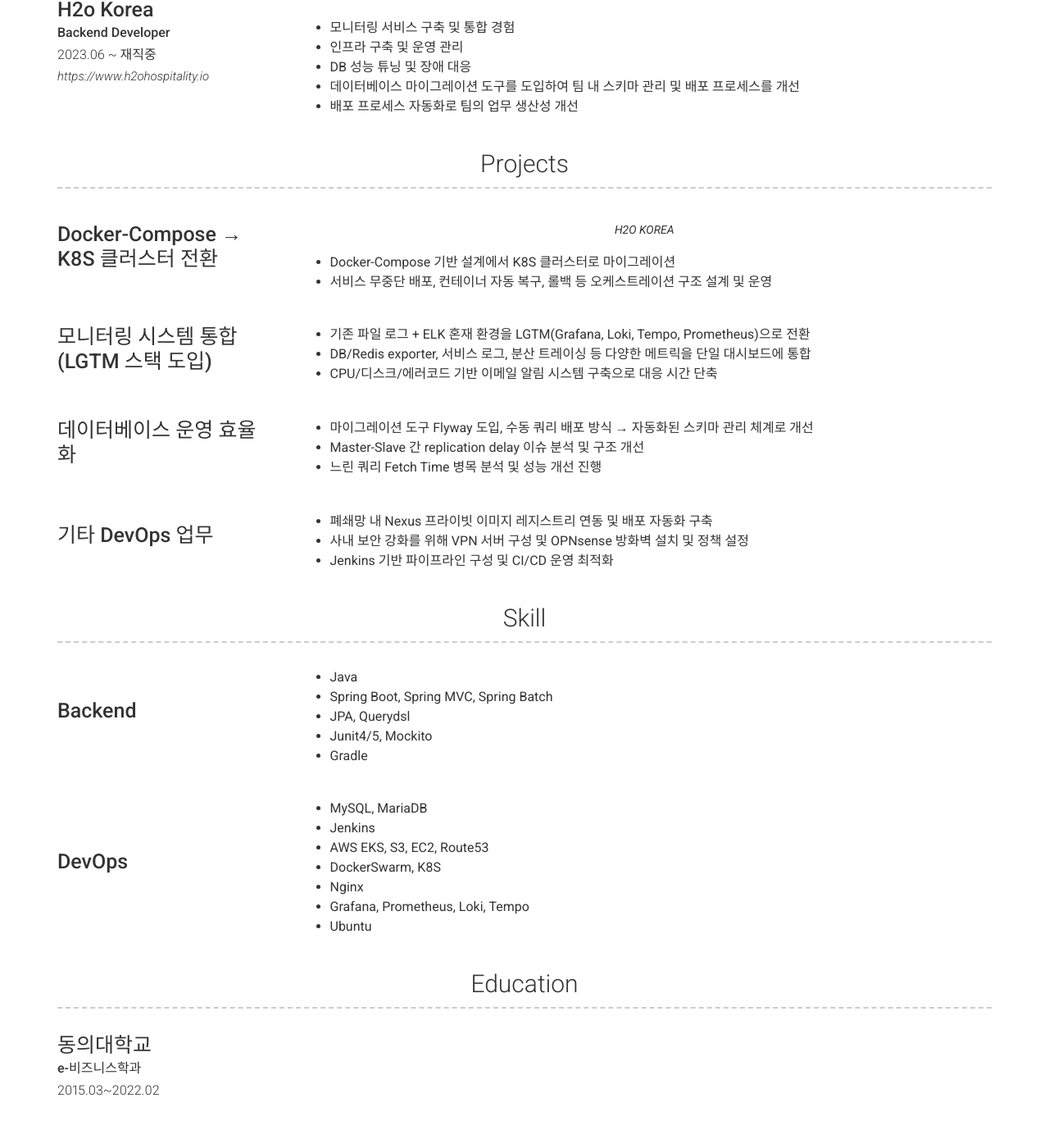
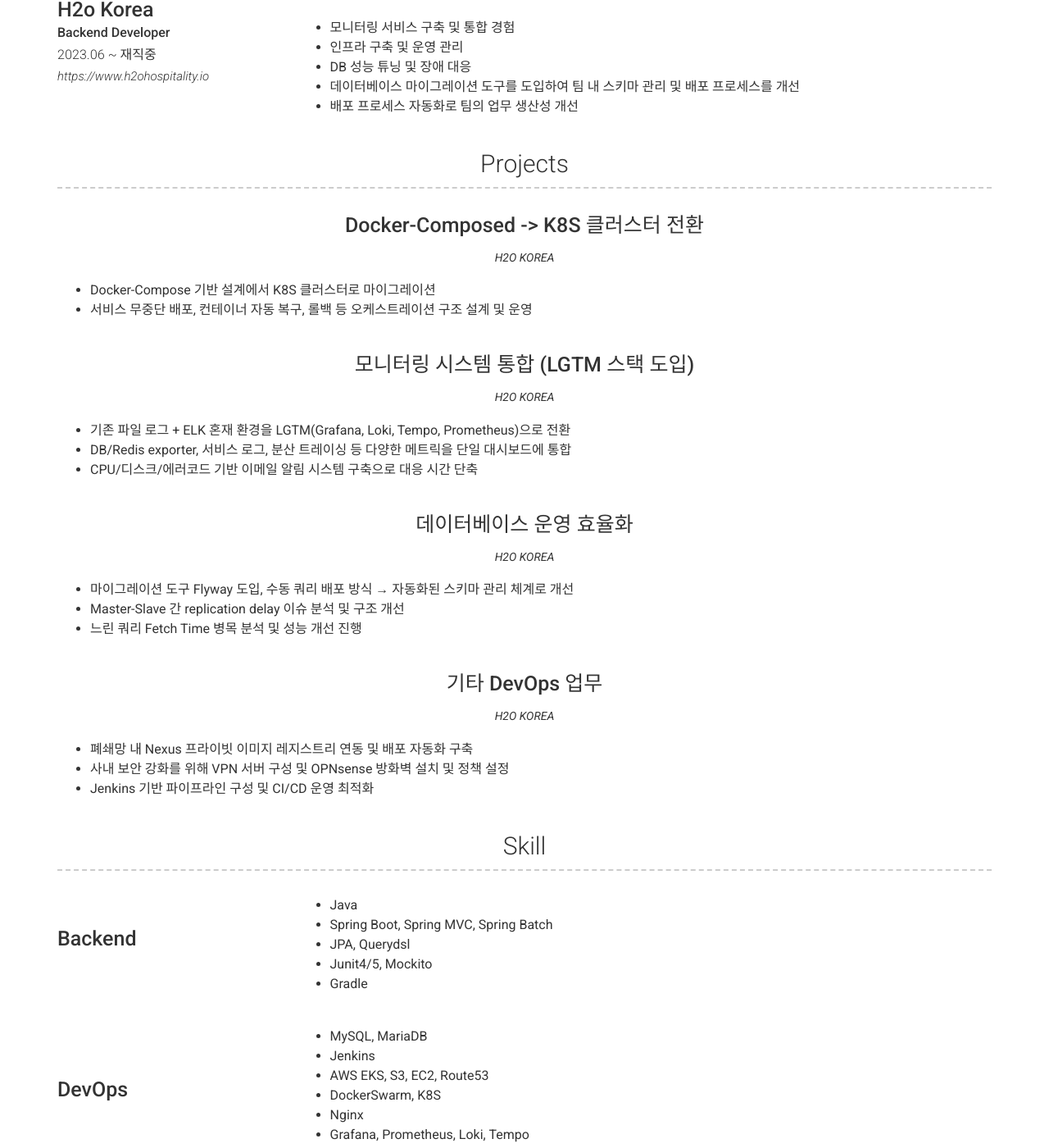
Before and after one commit to aksmf1442/resume, a Jekyll site: the page built from index.md, in a window 1280 px wide and 1400 px high, scrolled down 684 px. Shown: the whole window at 82% size. Built offline with Jekyll 4.4.1, drawn with Linux system fonts in a browser that asks for light colours; nearby versions of some CDN libraries.

Commit message:
refactor: 수정

```diff
--- a/_config.yml
+++ b/_config.yml
@@ -63,27 +63,33 @@ content:
   - title: Projects # Title for the section
     layout: list # Type of content section (list/text)
     content:
-      - layout: left
+      - layout: top-middle
+        title: Docker-Composed -> K8S 클러스터 전환
         quote: >
           H2O KOREA
-        title: Docker-Compose → K8S 클러스터 전환
         description: | # this will include new lines to allow paragraphs
           - Docker-Compose 기반 설계에서 K8S 클러스터로 마이그레이션
           - 서비스 무중단 배포, 컨테이너 자동 복구, 롤백 등 오케스트레이션 구조 설계 및 운영
-      - layout: left
+      - layout: top-middle
         title: 모니터링 시스템 통합 (LGTM 스택 도입)
+        quote: >
+          H2O KOREA
         description: | # this will include new lines to allow paragraphs
           - 기존 파일 로그 + ELK 혼재 환경을 LGTM(Grafana, Loki, Tempo, Prometheus)으로 전환
           - DB/Redis exporter, 서비스 로그, 분산 트레이싱 등 다양한 메트릭을 단일 대시보드에 통합
           - CPU/디스크/에러코드 기반 이메일 알림 시스템 구축으로 대응 시간 단축
-      - layout: left
+      - layout: top-middle
         title: 데이터베이스 운영 효율화
+        quote: >
+          H2O KOREA
         description: |
          - 마이그레이션 도구 Flyway 도입, 수동 쿼리 배포 방식 → 자동화된 스키마 관리 체계로 개선
          - Master-Slave 간 replication delay 이슈 분석 및 구조 개선
          - 느린 쿼리 Fetch Time 병목 분석 및 성능 개선 진행
-      - layout: left
+      - layout: top-middle
         title: 기타 DevOps 업무
+        quote: >
+          H2O KOREA
         description: |
          - 폐쇄망 내 Nexus 프라이빗 이미지 레지스트리 연동 및 배포 자동화 구축
          - 사내 보안 강화를 위해 VPN 서버 구성 및 OPNsense 방화벽 설치 및 정책 설정
```
